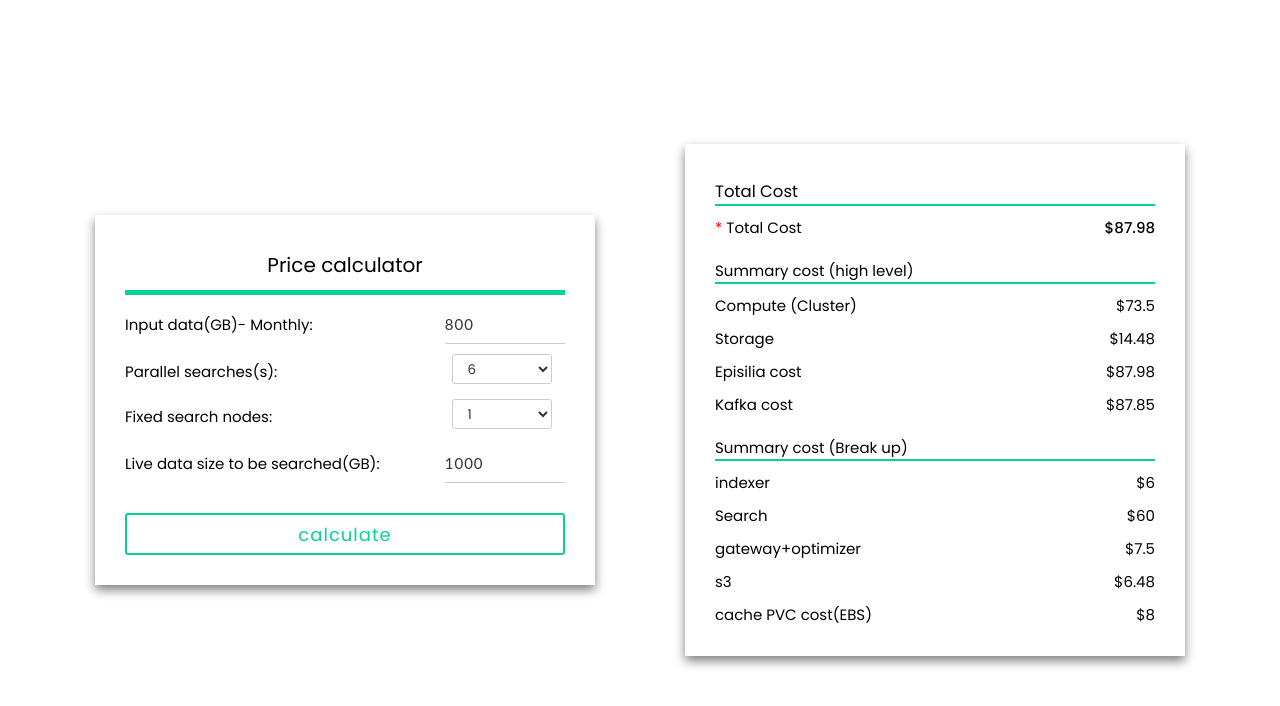
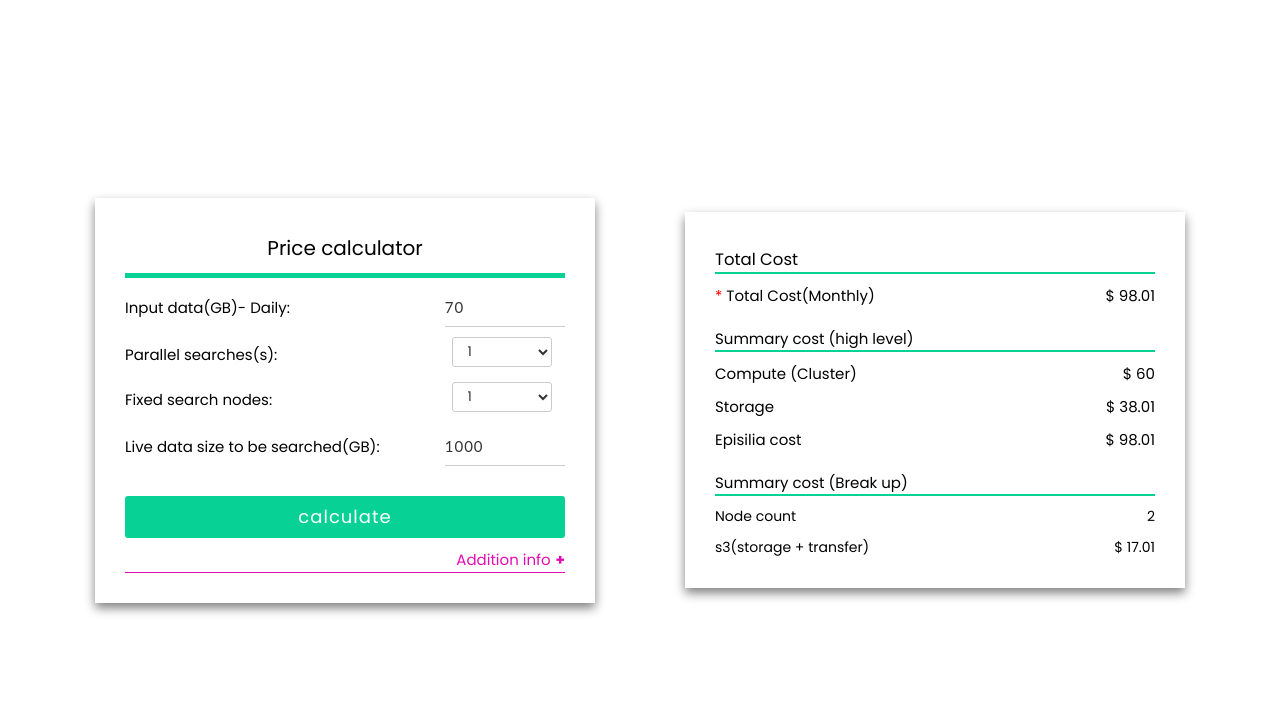
Before and after one commit to akhilepisilia/episilia-price-calculator, a website: page public/index.html in a window 1280 px wide. Both pictures are taken after a click on the button "calculate". Drawn offline with nearby package versions, Linux system fonts and the light colour scheme.

Commit message:
updated values

```diff
--- a/public/index.html
+++ b/public/index.html
@@ -29,6 +29,7 @@
 // value at inputs \
 
 c4=document.getElementById("c4").value;
+c4=c4*30;
 c6=document.getElementById("c6").value;
 c7=document.getElementById("c7").value;
 c8=document.getElementById("c8").value;
@@ -62,6 +63,7 @@
         if (data[i]["type"]== order_list[order]){
         if (data[i]["fixed"]== false){
             let input =data[i]["inputs"];
+
             for(j in input)
             {
 
@@ -73,6 +75,7 @@
             let formula =data[i]["formula"]
             let temp_val=eval(formula.toTemplate())
             data[i]["value"]=Number(parseFloat(temp_val).toFixed(2))
+
         }
         }
     }
@@ -119,13 +122,14 @@
   }
   divdetails.appendChild(info);
   var price_content = document.createElement("div");
-  if(show_order_list[order]=="Summary cost (high level)" || show_order_list[order]=="Summary cost (Break up)")
+  if(show_order_list[order]=="Summary cost (Break up)")
   {
     price_content.className ="panel";
 
   }
     for(i in data){
-        if (data[i]["type"]== show_order_list[order] && data[i]["name"]!="kafka"){
+        if (data[i]["type"]== show_order_list[order] ){
+          if( data[i]["display"]==true){
 
           var one = document.createElement('div');
             one.className ="one";
@@ -134,12 +138,17 @@
            if(data[i]["type"]=="Episilia only cost")
             {
             span1.innerHTML = `<span class="star">*</span> ${data[i]["alt_name"]}`;
-            span2.innerHTML = `$${data[i]["value"]}`;
+            span2.innerHTML = `$ ${data[i]["value"]}`;
             span2.className ="value_sty";
             }
             else{
             span1.innerHTML = `${data[i]["name"]}`;
-            span2.innerHTML = `$${data[i]["value"]}`;
+            span2.innerHTML = `$ ${data[i]["value"]}`;
+            span2.className ="value_sty";
+            if(data[i]["name"] == "Node count")
+            {
+              span2.innerHTML = `${data[i]["value"]}`;
+            }
             }
 
 
@@ -148,6 +157,7 @@
             one.appendChild(span2);
             price_content.appendChild(one);
         }
+      }
         divdetails.appendChild(price_content);
     }
 
@@ -157,7 +167,7 @@
 
 
 priceview.appendChild(card1);
-document.getElementById('assumed').style.display ='block';
+
 //document.write(JSON.stringify(data))
 // this will show the info it in firebug console
 });
@@ -177,9 +187,9 @@
         <div class="details" >
           <form onsubmit="price_cal();return false" >
           <div class="one">
-            <span>Input data(GB)- Monthly:</span>
+            <span>Input data(GB)- Daily:</span>
             <div class="col-3">
-            <input type="number" id="c4" value=800 name="c4" required>
+            <input type="number" id="c4" value=70 name="c4" required>
             <span class="focus-border"></span>
             </div>
 
@@ -188,6 +198,11 @@
             <span>Parallel searches(s):</span>
             <div class="col-3">
             <select type="number" id="c6" name="c6">
+              <option value=1>1</option>
+              <option value=2>2</option>
+              <option value=3>3</option>
+              <option value=4>4</option>
+              <option value=5>5</option>
               <option value=6>6</option>
               <option value=7>7</option>
               <option value=8>8</option>
@@ -197,6 +212,12 @@
               <option value=12>12</option>
               <option value=13>13</option>
               <option value=14>14</option>
+              <option value=15>15</option>
+              <option value=16>16</option>
+              <option value=17>17</option>
+              <option value=18>18</option>
+              <option value=19>19</option>
+              <option value=20>20</option>
             </select>
             <span class="focus-border"></span>
           </div>
@@ -221,10 +242,31 @@
             <span class="focus-border"></span>
             </div>
           </div>
-          <button type="submit" >calculate</button>
+
+
+
+          <button type="submit" class="submit" >calculate</button>
         </form>
+
         </div>
+         <button id="acc" class="accordion">Addition info</button>
+          <div class="panel1">
+            <div class="one">
+              <span>s3 cost</span>
 
+              <span >$ 0.023</span>
+
+
+            </div>
+
+            <div class="one">
+              <span>t3.medium	cost(ON-demand)</span>
+
+              <span >$ 0.0416</span>
+
+
+            </div>
+          </div>
       </div>
 
 
@@ -242,5 +284,19 @@
 
 
     </div>
+<script>
+var acc=document.getElementById("acc");
+acc.addEventListener("click", function() {
+    this.classList.toggle("active");
+    var panel =  this.nextElementSibling;//document.getElementsByClassName("panel1");
+    if (panel.style.maxHeight) {
+      panel.style.maxHeight = null;
+    } else {
+      panel.style.maxHeight = panel.scrollHeight + "px";
+    }
+  });
+
+
+    </script>
 </body>
 </html>
--- a/public/new.json
+++ b/public/new.json
@@ -84,8 +84,10 @@
 
         "name":"cluster_cost_4GB",
         "type":"units",
-        "fixed":true,
-        "value":30
+        "fixed":false,
+        "formula":"Math.round(730.001 *0.0416)",
+        "inputs":[],
+        "value":0
     },
     "c38":{
 
@@ -121,6 +123,7 @@
 
         "name":"compressed_data",
         "type":"cost_calculations",
+
         "fixed":false,
         "formula":"${c4}/${c27}",
         "inputs":["c4","c27"],
@@ -130,6 +133,7 @@
 
         "name":"stage_files",
         "type":"cost_calculations",
+
         "fixed":false,
         "formula":"${c13}*0.01",
         "inputs":["c13"],
@@ -139,6 +143,7 @@
 
         "name":"optimized_files",
         "type":"cost_calculations",
+
         "fixed":false,
         "formula":"${c13}*100",
         "inputs":["c13"],
@@ -148,6 +153,7 @@
 
         "name":"s3_storage_cost",
         "type":"cost_calculations",
+
         "fixed":false,
         "formula":"${c13}*${c36}",
         "inputs":["c13","c36"],
@@ -157,6 +163,7 @@
 
         "name":"stage_put_cost",
         "type":"cost_calculations",
+
         "fixed":false,
         "formula":"${c14}*${c34}",
         "inputs":["c14","c34"],
@@ -166,6 +173,7 @@
 
         "name":"get_cost",
         "type":"cost_calculations",
+
         "fixed":false,
         "formula":"${c14}*${c35}*2",
         "inputs":["c14","c35"],
@@ -175,8 +183,9 @@
 
         "name":"horizontal_live_clusters",
         "type":"cost_calculations",
+
         "fixed":false,
-        "formula":"Math.ceil(c6/10)",
+        "formula":"Math.ceil(${c6}/10)",
         "inputs":["c6"],
         "value":0
     },
@@ -185,7 +194,7 @@
         "name":"indexer_pods",
         "type":"cost_calculations",
         "fixed":false,
-        "formula":"${c4}/${c41}",
+        "formula":"Math.ceil(${c4}/${c41})",
         "inputs":["c4","c41"],
         "value":0
     },
@@ -199,10 +208,13 @@
         "value":0
     },
 
+
+
     "i16":{
 
         "name":"indexer",
         "type":"Summary cost (Break up)",
+        "display":false,
         "fixed":false,
         "formula":"${c20}/4*${c37}",
         "inputs":["c20","c37"],
@@ -212,6 +224,7 @@
 
         "name":"Search",
         "type":"Summary cost (Break up)",
+        "display":false,
         "fixed":false,
         "formula":"${c21}/2*${c37}*Math.ceil(${c8}/500)",
         "inputs":["c21","c37","c8"],
@@ -221,16 +234,29 @@
 
         "name":"gateway+optimizer",
         "type":"Summary cost (Break up)",
+        "display":false,
         "fixed":false,
         "formula":"${c37}/4",
         "inputs":["c37"],
         "value":0
     },
 
+    "i15":{
+
+        "name":"Node count",
+        "type":"Summary cost (Break up)",
+        "display":true,
+        "fixed":false,
+        "formula":"Math.ceil((${c20}+${c21}+1+1)/4)",
+        "inputs":["c20","c21"],
+        "value":0
+    },
+
     "i19":{
 
-        "name":"s3",
+        "name":"s3(storage + transfer)",
         "type":"Summary cost (Break up)",
+        "display":true,
         "fixed":false,
         "formula":"${c16}+${c17}+${c18}",
         "inputs":["c16","c17","c18"],
@@ -241,6 +267,7 @@
 
         "name":"cache PVC cost(EBS)",
         "type":"Summary cost (Break up)",
+        "display":false,
         "fixed":false,
         "formula":"${c13}*${c39}*${c19}",
         "inputs":["c13","c39","c19"],
@@ -251,6 +278,7 @@
 
         "name":"kafka",
         "type":"Summary cost (Break up)",
+        "display":false,
         "fixed":false,
         "formula":"${c40}",
         "inputs":["c40"],
@@ -260,9 +288,10 @@
 
         "name":"Compute (Cluster)",
         "type":"Summary cost (high level)",
+        "display":true,
         "fixed":false,
-        "formula":"${i16}+${i17}+${i18}",
-        "inputs":["i16","i17","i18"],
+        "formula":"${i15}*${c37}",
+        "inputs":["i15","c37"],
         "value":0
     },
 
@@ -270,6 +299,7 @@
 
         "name":"Storage",
         "type":"Summary cost (high level)",
+        "display":true,
         "fixed":false,
         "formula":"${i19}+${i20}",
         "inputs":["i19","i20"],
@@ -280,6 +310,7 @@
 
         "name":"Episilia cost",
         "type":"Summary cost (high level)",
+        "display":true,
         "fixed":false,
         "formula":"${i7}+${i9}",
         "inputs":["i7","i9"],
@@ -290,6 +321,7 @@
 
         "name":"Kafka cost",
         "type":"Summary cost (high level)",
+        "display":false,
         "fixed":false,
         "formula":"${i21}",
         "inputs":["i21"],
@@ -299,8 +331,9 @@
     "i5":{
 
         "name":"Episilia only cost (Without kafka)",
-        "alt_name":"Total Cost",
+        "alt_name":"Total Cost(Monthly)",
         "type":"Episilia only cost",
+        "display":true,
         "fixed":false,
         "formula":"${i10}",
         "inputs":["i10"],
@@ -309,7 +342,8 @@
     "i4":{
 
         "name":"Total Cost (with Kafka)",
-        "type":"Total Cost",
+        "type":"Total Cost(Monthly)",
+        "display":true,
         "fixed":false,
         "formula":"${i7}+${i9}+${i12}",
         "inputs":["i7","i9","i12"],
--- a/public/style.css
+++ b/public/style.css
@@ -49,6 +49,9 @@
 .info2 {
   font-size: 15px;
 }
+.content .card .details .panel .one {
+  font-size: 14px;
+}
 .content .card .details .one {
   margin-top: 10px;
   font-size: 15px;
@@ -57,7 +60,18 @@
   align-items: center;
   position: relative;
 }
-.content .card button {
+.content .card .panel1 .one {
+  margin-top: 10px;
+  font-size: 14px;
+  display: flex;
+  justify-content: space-between;
+  align-items: center;
+  position: relative;
+}
+.content .card .details .panel .one {
+  font-size: 14px;
+}
+.content .card .submit {
   outline: none;
 
   height: 42px;
@@ -70,15 +84,16 @@
   transition: all 0.3s ease;
   cursor: pointer;
   letter-spacing: 1px;
-  background: white;
-  color: #08d195;
+
+  background: #08d195;
+  color: white;
 
   border: 2px solid #08d195;
 }
-.content button:hover {
+.content .submit:hover {
   /*filter: brightness(90%);*/
-  background: #08d195;
-  color: white;
+  background: white;
+  color: #08d195;
 }
 
 input[type="number"] {
@@ -145,8 +160,51 @@
   display: none;
 }
 
+.accordion {
+  background-color: white;
+  color: #e30bb4;
+  cursor: pointer;
+  margin-top: 10px;
+  width: 100%;
+  border: none;
+  border-radius: 10px;
+  text-align: right;
+  outline: none;
+  font-size: 15px;
+
+  transition: 0.4s;
+}
+
+.active,
+.accordion:hover {
+  color: #e30bb4;
+}
+
+.accordion:after {
+  content: "\002B";
+  color: #e30bb4;
+  font-weight: bold;
+  float: right;
+  margin-left: 5px;
+}
+
+.active:after {
+  content: "\2212";
+  color: #e30bb4;
+}
+
+.panel1 {
+  padding: 0 18px;
+  background-color: white;
+  max-height: 0;
+
+  border-top: 1.2px solid #e30bb4;
+  overflow: hidden;
+  transition: max-height 0.2s ease-out;
+}
+
 .value_sty {
-  font-weight: 500;
+  font-weight: 400;
 }
 @media (max-width: 1050px) {
   .content .card {
@@ -165,7 +223,7 @@
     margin-bottom: 50px;
   }
   .content .two {
-    width: 360px;
+    width: 370px;
   }
   .content .card .info {
     font-size: 16px;
@@ -174,7 +232,7 @@
     padding-bottom: 5px;
   }
   .info1 {
-    font-size: 16px;
+    font-size: 15px;
     text-align: left;
     margin-top: 20px;
     margin-bottom: 10px;
@@ -186,13 +244,21 @@
   }
   .content .card .details .one {
     margin-top: 7px;
-    font-size: 14px;
+    font-size: 13px;
     display: flex;
     justify-content: space-between;
     align-items: center;
     position: relative;
   }
-  .content .card button {
+  .content .card .panel1 .one {
+    margin-top: 10px;
+    font-size: 12px;
+  }
+  .details .panel .one {
+    font-size: 13.5px;
+  }
+
+  .content .card .submit {
     height: 35px;
     margin-top: 20px;
     font-size: 16px;
@@ -245,6 +311,9 @@
   select::-ms-expand {
     display: none;
   }
+  .accordion {
+    font-size: 13px;
+  }
 }
 @media (max-width: 385px) {
   .content .two {
```
